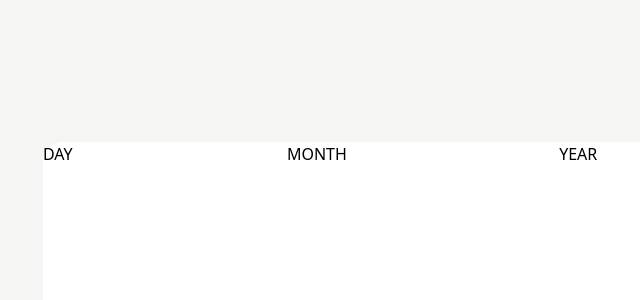
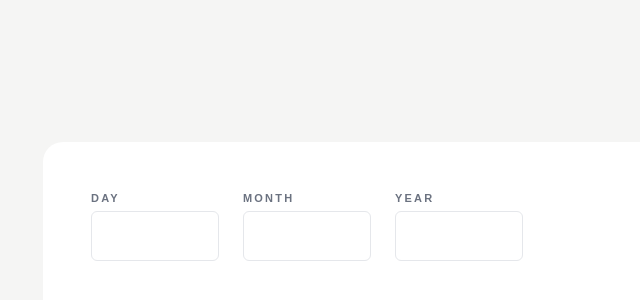
Before and after one commit to lingyundai/age-calculator, a React (Create React App) app: page / in a window 1280 px wide. Shown: the part 58-358 px from the top of the page, without its empty margins (213-853 px from the left). Built offline with nearby package versions, Linux system fonts and the light colour scheme.

Commit message:
styled form

```diff
--- a/src/components/Calculator.js
+++ b/src/components/Calculator.js
@@ -1,18 +1,18 @@
 function Calculator() {
     return (
-        <form class="flex">
-            <label>
-                DAY
-                <input name="day" />
-            </label>
-            <label>
-                MONTH
-                <input name="month" />
-            </label>
-            <label>
-                YEAR
-                <input name="year" />
-            </label>
+        <form class="flex mt-12 ml-12 space-x-6">
+        <div>
+            <label class="flex flex-col">DAY</label>
+            <input name="day" class="border p-4 w-32 rounded-md mt-1" />
+        </div>
+        <div>
+            <label class="flex flex-col">MONTH</label>
+            <input name="month" class="border p-4 w-32 rounded-md mt-1" />
+        </div>
+        <div>
+            <label class="flex flex-col">YEAR</label>
+            <input name="year" class="border p-4 w-32 rounded-md mt-1" />
+        </div>
         </form>
     )
 }
--- a/src/containers/CalculatorContainer.js
+++ b/src/containers/CalculatorContainer.js
@@ -2,8 +2,11 @@ import Calculator from "../components/Calculator";
 
 function CalculatorContainer() {
     return (
-        <div class="flex justify-center items-center h-screen w-screen bg-stone-100">
-            <div class="h-1/2 w-9/12 max-w-3xl max-h-128 bg-white rounded-br-large rounded-t-default rounded-bl-default">
+        <div class="flex justify-center items-center
+                    h-screen w-screen bg-stone-100
+                    font-poppins font-semibold text-[11px] tracking-[0.2em] text-gray-500">
+            <div class="h-1/2 w-9/12 max-w-3xl max-h-128 bg-white
+                        rounded-br-large rounded-t-default rounded-bl-default">
                 <Calculator />
             </div>
         </div>
--- a/src/index.css
+++ b/src/index.css
@@ -4,5 +4,5 @@
 
 @font-face {
     font-family: "Poppins";
-    src: url("../src/assets/fonts/Poppins-Regular.ttf");
+    src: url("../src/assets/fonts/Poppins-Regular.ttf") format("ttf");
 }
--- a/tailwind.config.js
+++ b/tailwind.config.js
@@ -6,7 +6,7 @@ module.exports = {
   theme: {
     extend: {
       fontFamily: {
-        poppins: ["Poppins", "sans-serif"],
+        poppins: ['Poppins', 'sans-serif'],
       },
       maxHeight: {
         '128': '538px',
```
